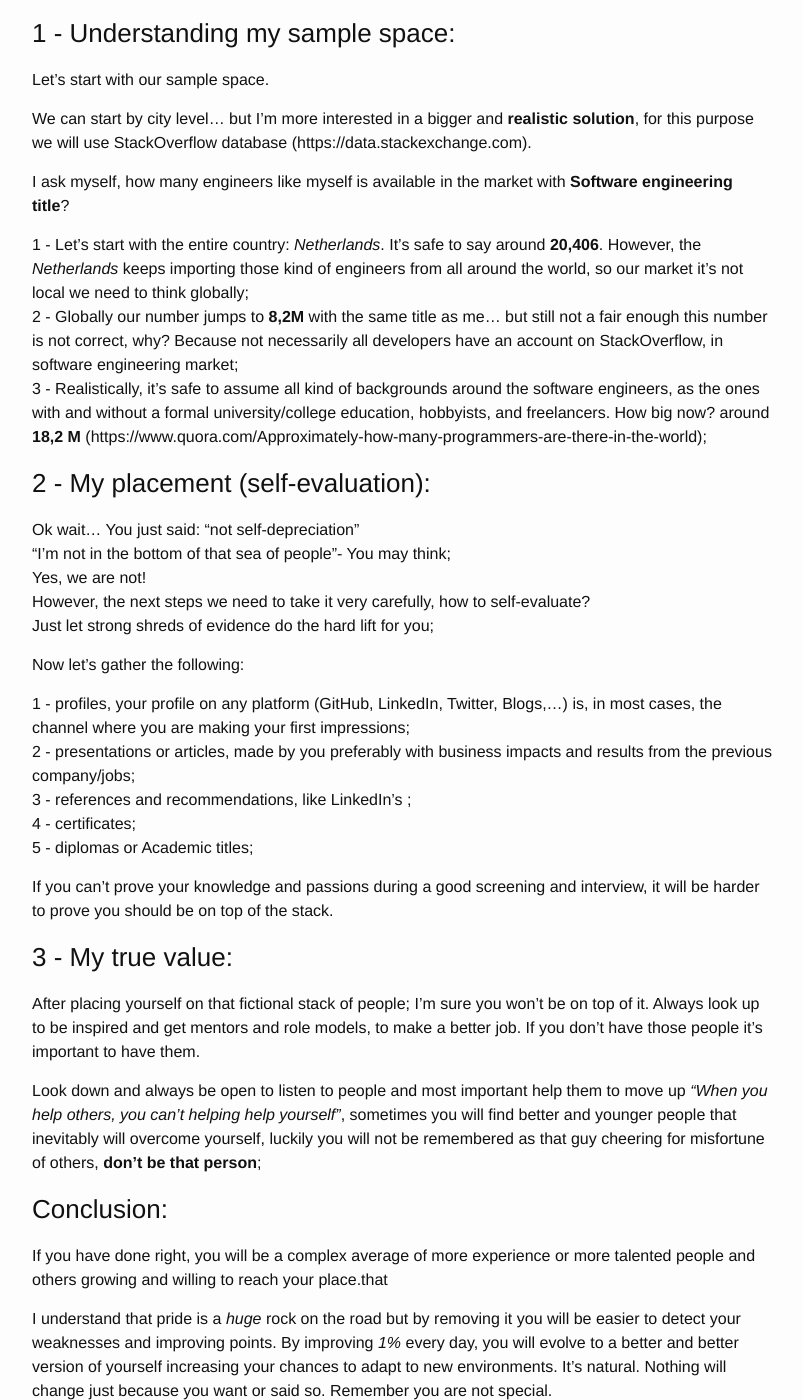
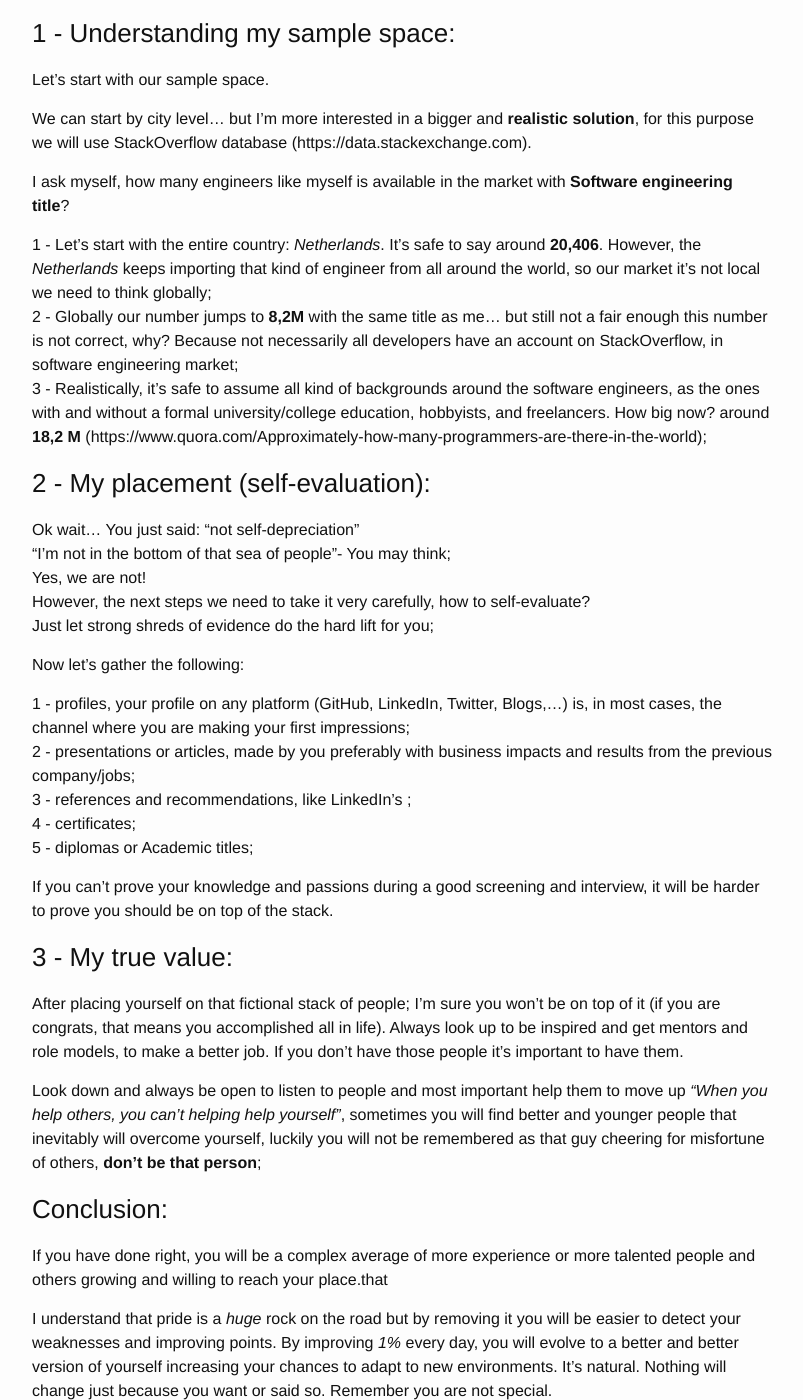
Before and after one commit to asilvino/alvarojoao.github.io, a Jekyll site: the page built from _posts/2017-12-29-the-curse-of-average.markdown, in a window 1280 px wide and 1400 px high, scrolled down 588 px. Shown: the whole window, without its empty margins (238-1041 px from the left). Built offline with Jekyll 4.4.1, drawn with Linux system fonts in a browser that asks for light colours.

Commit message:
Update 2017-12-29-the-curse-of-average.markdown

```diff
--- a/_posts/2017-12-29-the-curse-of-average.markdown
+++ b/_posts/2017-12-29-the-curse-of-average.markdown
@@ -27,7 +27,7 @@ Let’s start with our sample space.
 
   I ask myself, how many engineers like myself is available in the market with **Software engineering title**?
 
-  1 - Let’s start with the entire country: *Netherlands*.  It's safe to say around **20,406**. However, the *Netherlands* keeps importing those kind of engineers from all around the world, so our market it's not local we need to think globally;<br/>
+  1 - Let’s start with the entire country: *Netherlands*.  It's safe to say around **20,406**. However, the *Netherlands* keeps importing that kind of engineer from all around the world, so our market it's not local we need to think globally;<br/>
   2 - Globally our number jumps to **8,2M** with the same title as me... but still not a fair enough this number is not correct, why? Because not necessarily all developers have an account on StackOverflow, in software engineering market;<br/>
   3 - Realistically, it's safe to assume all kind of backgrounds around the software engineers, as the ones with and without a formal university/college education, hobbyists, and freelancers. How big now? around **18,2 M** (https://www.quora.com/Approximately-how-many-programmers-are-there-in-the-world);<br/>
 
@@ -51,7 +51,7 @@ Now let's gather the following:
 
 ### 3 - My true value:
 
-After placing yourself on that fictional stack of people; I'm sure you won't be on top of it. Always look up to be inspired and get mentors and role models, to make a better job. If you don’t have those people it’s important to have them.
+After placing yourself on that fictional stack of people; I'm sure you won't be on top of it (if you are congrats, that means you accomplished all in life). Always look up to be inspired and get mentors and role models, to make a better job. If you don’t have those people it’s important to have them.
 
   Look down and always be open to listen to people and most important help them to move up *"When you help others, you can't helping help yourself"*, sometimes you will find better and younger people that inevitably will overcome yourself, luckily you will not be remembered as that guy cheering for misfortune of others, **don’t be that person**;
 
```
